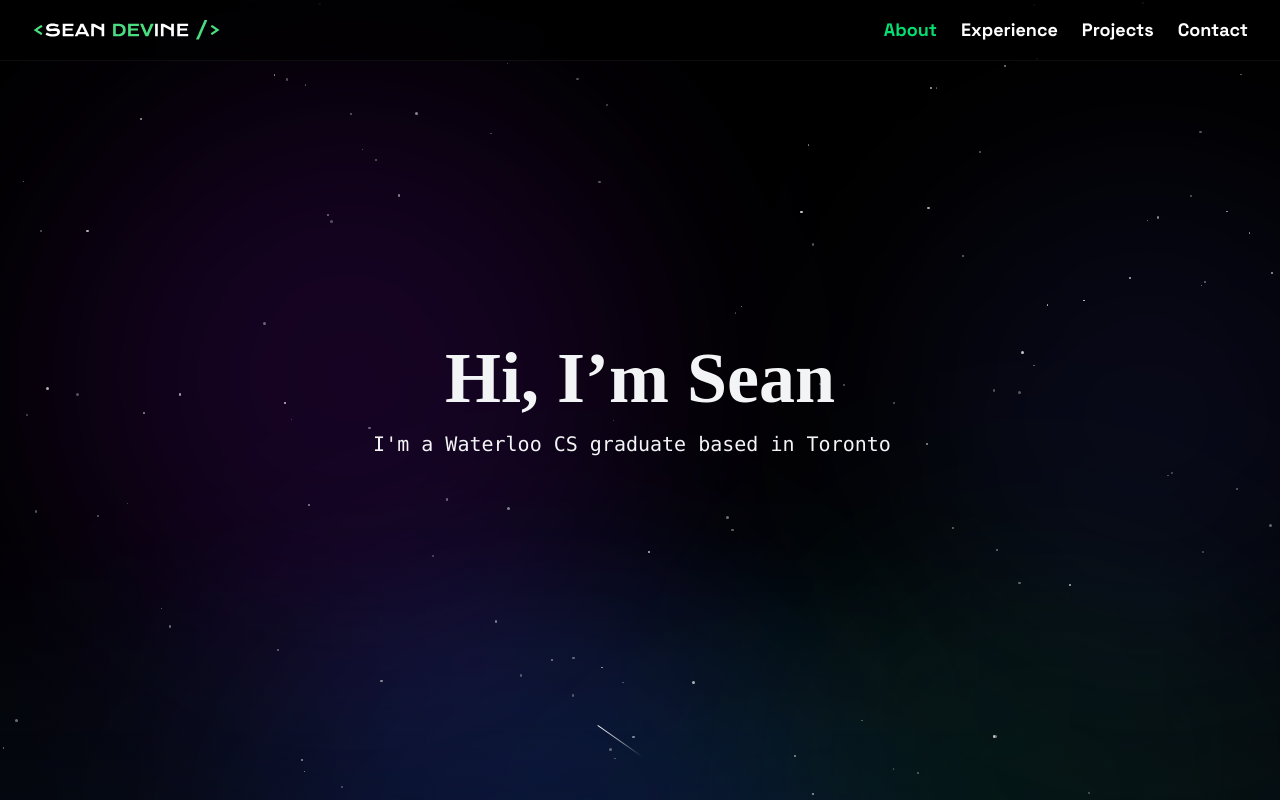
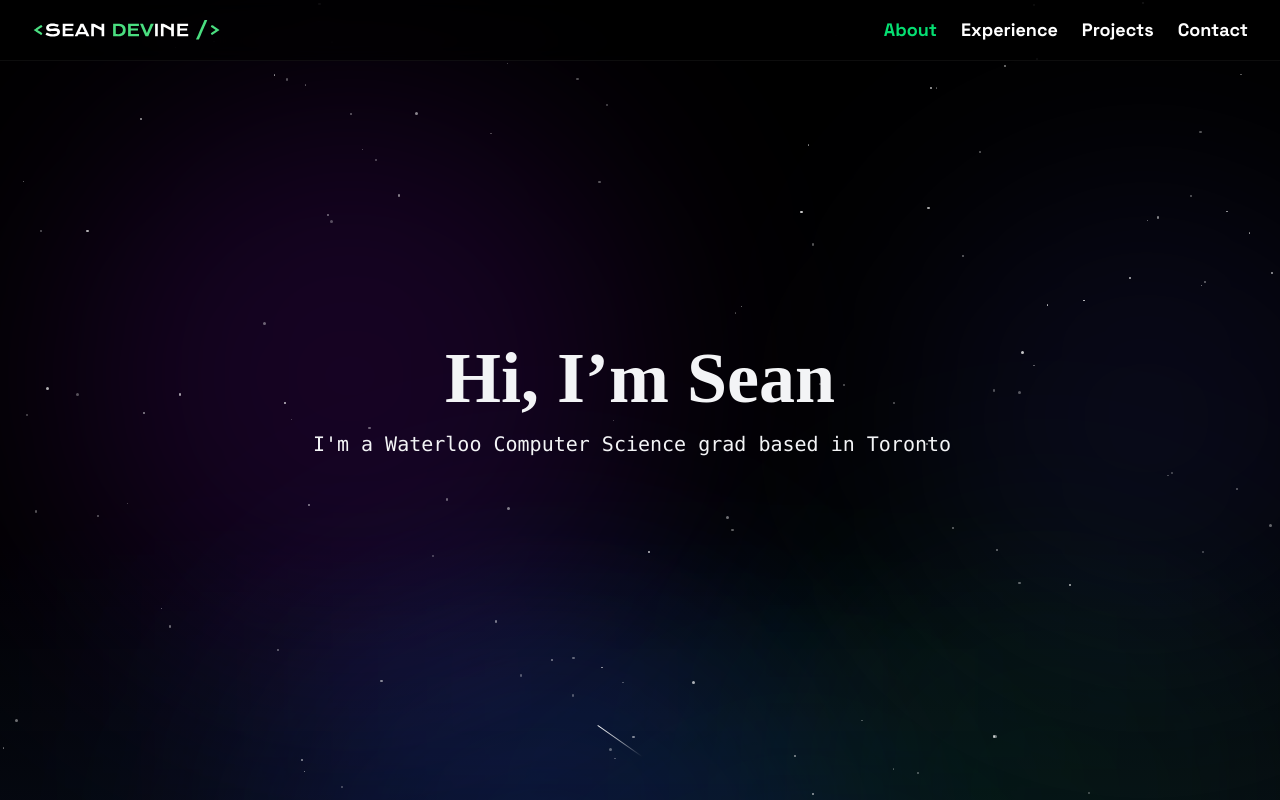
Before and after one commit to seandevine369/my-website, a React (Vite) app: page / in a window 1280 px wide. Shown: the top 800 px of the page. Built offline with nearby package versions, Linux system fonts and the light colour scheme.

Commit message:
content: change CS to Computer Science, remove age from about

```diff
--- a/src/sections/HomeSection.tsx
+++ b/src/sections/HomeSection.tsx
@@ -5,7 +5,7 @@ import Nebula from "../components/Nebula";
 import ShootingStars from "../components/ShootingStars";
 
 export default function HomeSection() {
-    const fullText = "I'm a Waterloo CS graduate based in Toronto";
+    const fullText = "I'm a Waterloo Computer Science grad based in Toronto";
     const [displayedText, setDisplayedText] = useState("");
     const [showCursor, setShowCursor] = useState(true);
 
```
